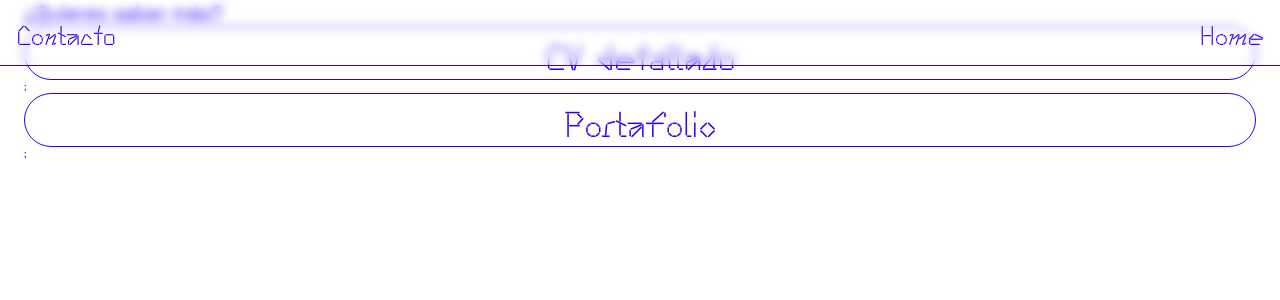
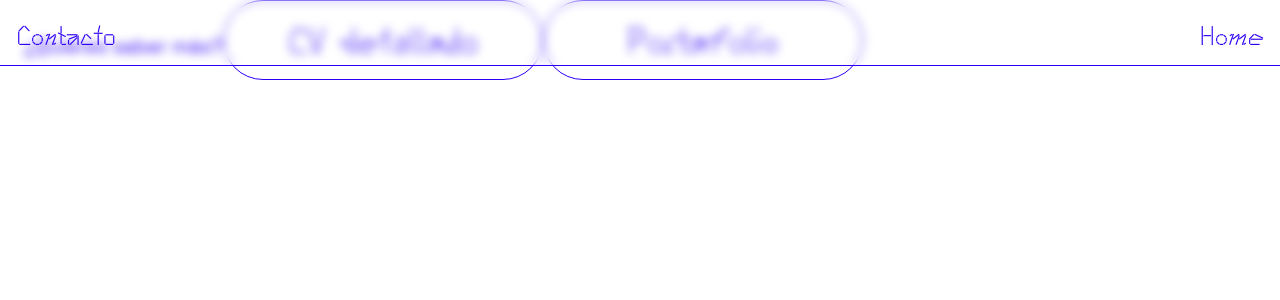
Before and after one commit to LidiaA3/JuanPortfolio, a React (Vite) app: page /portafolio in a window 1280 px wide. Shown: the top 300 px of the page. Built offline with nearby package versions, Linux system fonts and the light colour scheme.

Commit message:
Maquetación botones

```diff
--- a/src/components/buttons/button.jsx
+++ b/src/components/buttons/button.jsx
@@ -7,7 +7,6 @@ function Button(props) {
       <button className="btn h4">
         <Link to={props.url}>{props.text}</Link>
       </button>
-      ;
     </>
   );
 }
--- a/src/components/buttons/buttons.scss
+++ b/src/components/buttons/buttons.scss
@@ -1,4 +1,4 @@
-@import '../../scss/variables';
+@import '../../scss/_variables';
 
 .btn {
     font-weight: var(--weight-light);
@@ -6,9 +6,11 @@
     background-color: var(--color-red);
     border: 1px solid $color-primary;
     border-radius: 100px;
-    padding: 8px;
-    width: 100%;
-    line-height: 1;
+    padding: $big-scale-unit-1;
+    margin-bottom: $big-scale-unit-2;
+    width: $default-scale-unit-20;
+    height: $default-scale-unit-5;
+    padding-top: 0px; //ajuste manual para centrar el texto del botón
 
     & a {
         text-decoration: none;
--- a/src/scss/_variables.scss
+++ b/src/scss/_variables.scss
@@ -71,6 +71,18 @@ $color-blue-fluor: hsl(251 % 360, 100%, 48%);
     $default-scale-unit-8: calc($default-scale-base-unit * 8); //128px
     $default-scale-unit-9: calc($default-scale-base-unit * 9); //144px
     $default-scale-unit-10: calc($default-scale-base-unit * 10); //160px
+    $default-scale-unit-11: calc($default-scale-base-unit * 11); //176px
+    $default-scale-unit-12: calc($default-scale-base-unit * 12); //192px
+    $default-scale-unit-13: calc($default-scale-base-unit * 13); //208px
+    $default-scale-unit-14: calc($default-scale-base-unit * 14); //224px
+    $default-scale-unit-15: calc($default-scale-base-unit * 15); //240px
+    $default-scale-unit-16: calc($default-scale-base-unit * 16); //256px
+    $default-scale-unit-17: calc($default-scale-base-unit * 17); //272px
+    $default-scale-unit-18: calc($default-scale-base-unit * 18); //288px
+    $default-scale-unit-19: calc($default-scale-base-unit * 19); //304px
+    $default-scale-unit-20: calc($default-scale-base-unit * 20); //320px
+
+
 
     //small-details-scale (scale of values)
     $small-details-scale-base-unit: calc($base-unit / 2); //4px
--- a/src/views/home/Home.jsx
+++ b/src/views/home/Home.jsx
@@ -101,7 +101,7 @@ export default function Home() {
             <Button url="/portafolio" text="Portafolio" />
           </section>
         </section>
-        <Cube />
+        {/* <Cube /> */}
       </main>
     </>
   );
--- a/src/views/home/Home.scss
+++ b/src/views/home/Home.scss
@@ -47,6 +47,7 @@
     }
 
     .buttons-section {
+        text-align: center;
         padding-bottom: $big-scale-unit-5;
 
         span {
```
